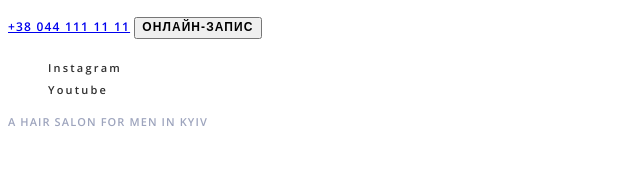
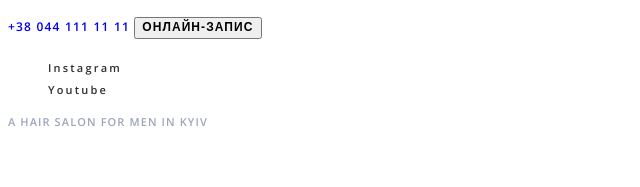
Before and after one commit to Olexiy-repin/bootcamp_38_on_HTML_CSS, a plain HTML site: page index.html in a window 1280 px wide. Shown: the part 175-362 px from the top of the page, 0-640 px from the left. Drawn offline with nearby package versions, Linux system fonts and the light colour scheme.

Commit message:
classwork

```diff
--- a/index.html
+++ b/index.html
@@ -36,7 +36,7 @@
           </li>
         </ul>
       </nav>
-      <a class="contact-phone-number" href="tel:+380441111111">+38 044 111 11 11</a>
+      <a class="contact-phone-number link" href="tel:+380441111111">+38 044 111 11 11</a>
       <button class="modal-btn" type="button">онлайн-запис</button>
     </header>
     <main>
```
